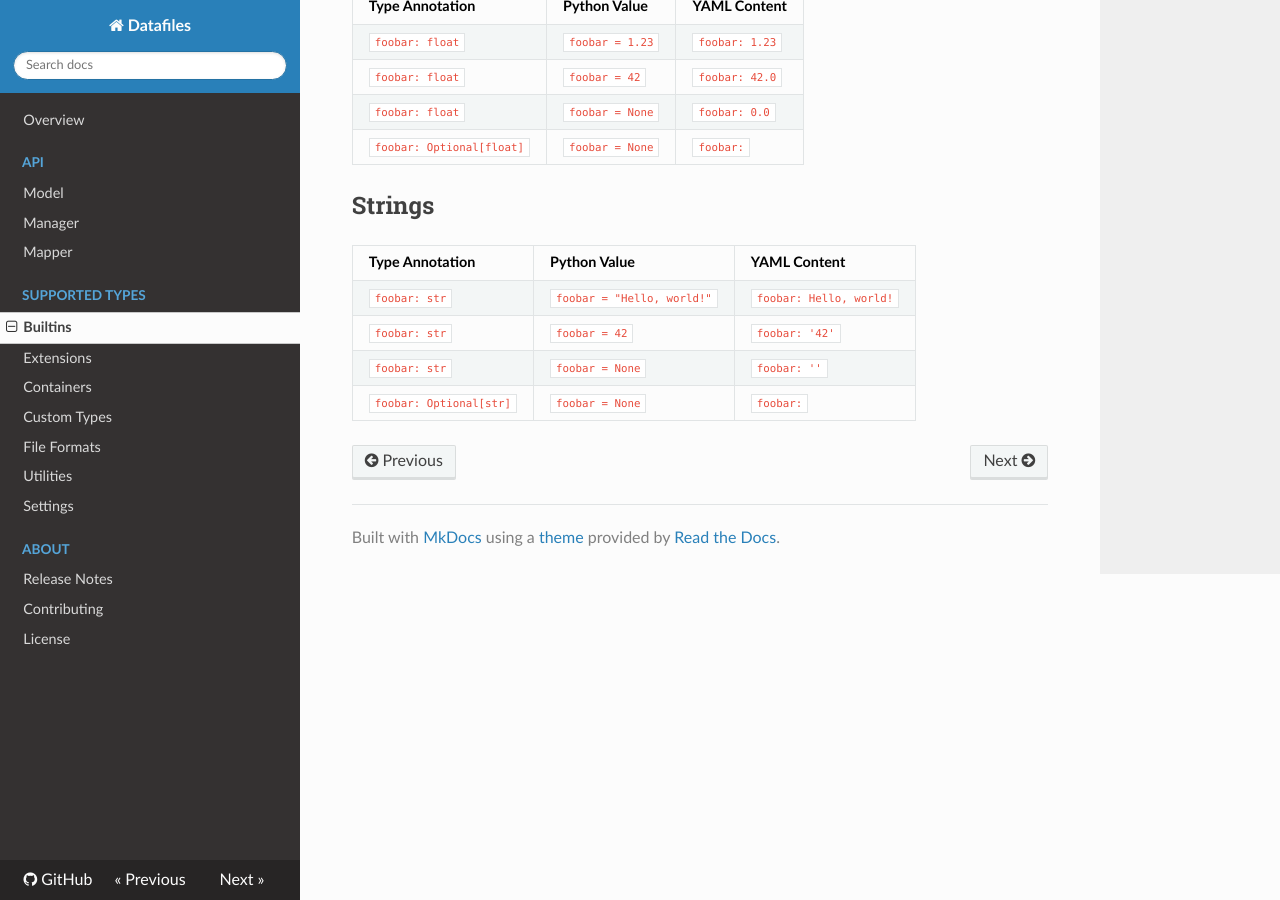
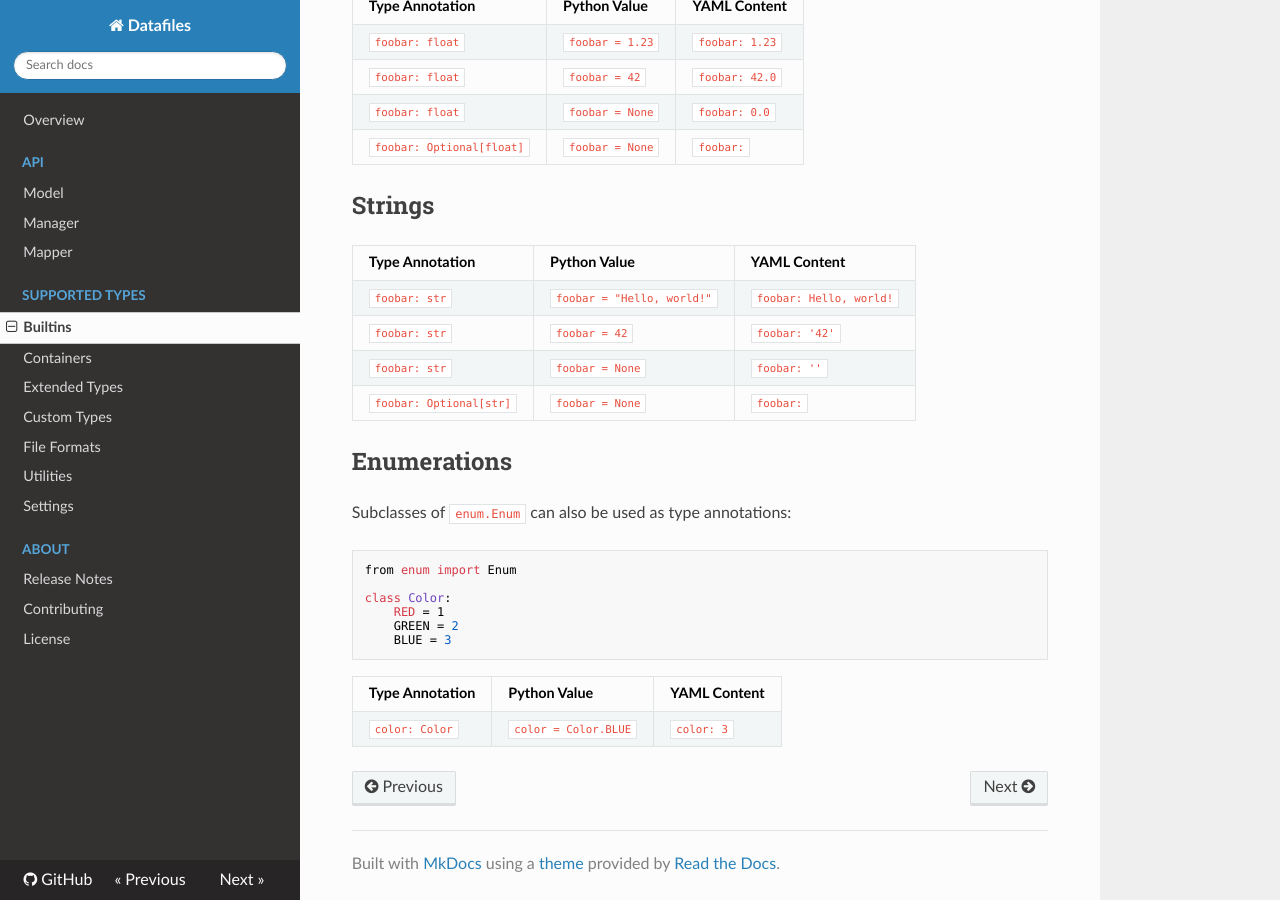
Before and after one commit to jacebrowning/datafiles, an MkDocs documentation site: the page built from docs/types/builtins.md, in a window 1280 px wide and 900 px high, scrolled down 892 px. Built offline with MkDocs 1.6.1, drawn with Linux system fonts in a browser that asks for light colours; nearby versions of some CDN libraries.

Commit message:
Add support for enum type annotations

````diff
--- a/docs/types/builtins.md
+++ b/docs/types/builtins.md
@@ -8,36 +8,53 @@ from typing import Optional
 
 ## Booleans
 
-| Type Annotation | Python Value | YAML Content |
-| --- | --- | --- |
-| `foobar: bool` | `foobar = True` | `foobar: true` |
-| `foobar: bool` | `foobar = False` | `foobar: false` |
-| `foobar: bool` | `foobar = None` | `foobar: false` |
-| `foobar: Optional[bool]` | `foobar = False` | `foobar: ` |
+| Type Annotation          | Python Value     | YAML Content    |
+| ------------------------ | ---------------- | --------------- |
+| `foobar: bool`           | `foobar = True`  | `foobar: true`  |
+| `foobar: bool`           | `foobar = False` | `foobar: false` |
+| `foobar: bool`           | `foobar = None`  | `foobar: false` |
+| `foobar: Optional[bool]` | `foobar = False` | `foobar:`       |
 
 ## Integers
 
-| Type Annotation | Python Value | YAML Content |
-| --- | --- | --- |
-| `foobar: int` | `foobar = 42` | `foobar: 42` |
-| `foobar: int` | `foobar = 1.23` | `foobar: 1` |
-| `foobar: int` | `foobar = None` | `foobar: 0` |
-| `foobar: Optional[int]` | `foobar = None` | `foobar: ` |
+| Type Annotation         | Python Value    | YAML Content |
+| ----------------------- | --------------- | ------------ |
+| `foobar: int`           | `foobar = 42`   | `foobar: 42` |
+| `foobar: int`           | `foobar = 1.23` | `foobar: 1`  |
+| `foobar: int`           | `foobar = None` | `foobar: 0`  |
+| `foobar: Optional[int]` | `foobar = None` | `foobar:`    |
 
 ## Floats
 
-| Type Annotation | Python Value | YAML Content |
-| --- | --- | --- |
-| `foobar: float` | `foobar = 1.23` | `foobar: 1.23` |
-| `foobar: float` | `foobar = 42` | `foobar: 42.0` |
-| `foobar: float` | `foobar = None` | `foobar: 0.0` |
-| `foobar: Optional[float]` | `foobar = None` | `foobar: ` |
+| Type Annotation           | Python Value    | YAML Content   |
+| ------------------------- | --------------- | -------------- |
+| `foobar: float`           | `foobar = 1.23` | `foobar: 1.23` |
+| `foobar: float`           | `foobar = 42`   | `foobar: 42.0` |
+| `foobar: float`           | `foobar = None` | `foobar: 0.0`  |
+| `foobar: Optional[float]` | `foobar = None` | `foobar:`      |
 
 ## Strings
 
-| Type Annotation | Python Value | YAML Content |
-| --- | --- | --- |
-| `foobar: str` | `foobar = "Hello, world!"` | `foobar: Hello, world!` |
-| `foobar: str` | `foobar = 42` | `foobar: '42'` |
-| `foobar: str` | `foobar = None` | `foobar: ''` |
-| `foobar: Optional[str]` | `foobar = None` | `foobar: ` |
+| Type Annotation         | Python Value               | YAML Content            |
+| ----------------------- | -------------------------- | ----------------------- |
+| `foobar: str`           | `foobar = "Hello, world!"` | `foobar: Hello, world!` |
+| `foobar: str`           | `foobar = 42`              | `foobar: '42'`          |
+| `foobar: str`           | `foobar = None`            | `foobar: ''`            |
+| `foobar: Optional[str]` | `foobar = None`            | `foobar:`               |
+
+## Enumerations
+
+Subclasses of `enum.Enum` can also be used as type annotations:
+
+```python
+from enum import Enum
+
+class Color:
+    RED = 1
+    GREEN = 2
+    BLUE = 3
+```
+
+| Type Annotation | Python Value         | YAML Content |
+| --------------- | -------------------- | ------------ |
+| `color: Color`  | `color = Color.BLUE` | `color: 3`   |
--- a/mkdocs.yml
+++ b/mkdocs.yml
@@ -18,8 +18,8 @@ nav:
       - Mapper: api/mapper.md
   - Supported Types:
       - Builtins: types/builtins.md
-      - Extensions: types/extensions.md
       - Containers: types/containers.md
+      - Extended Types: types/extensions.md
       - Custom Types: types/custom.md
   - File Formats: formats.md
   - Utilities: utilities.md
````
Also changed, not shown: CHANGELOG.md (+1 -0 lines), docs/types/extensions.md (+12 -12 lines), 4 other files.
